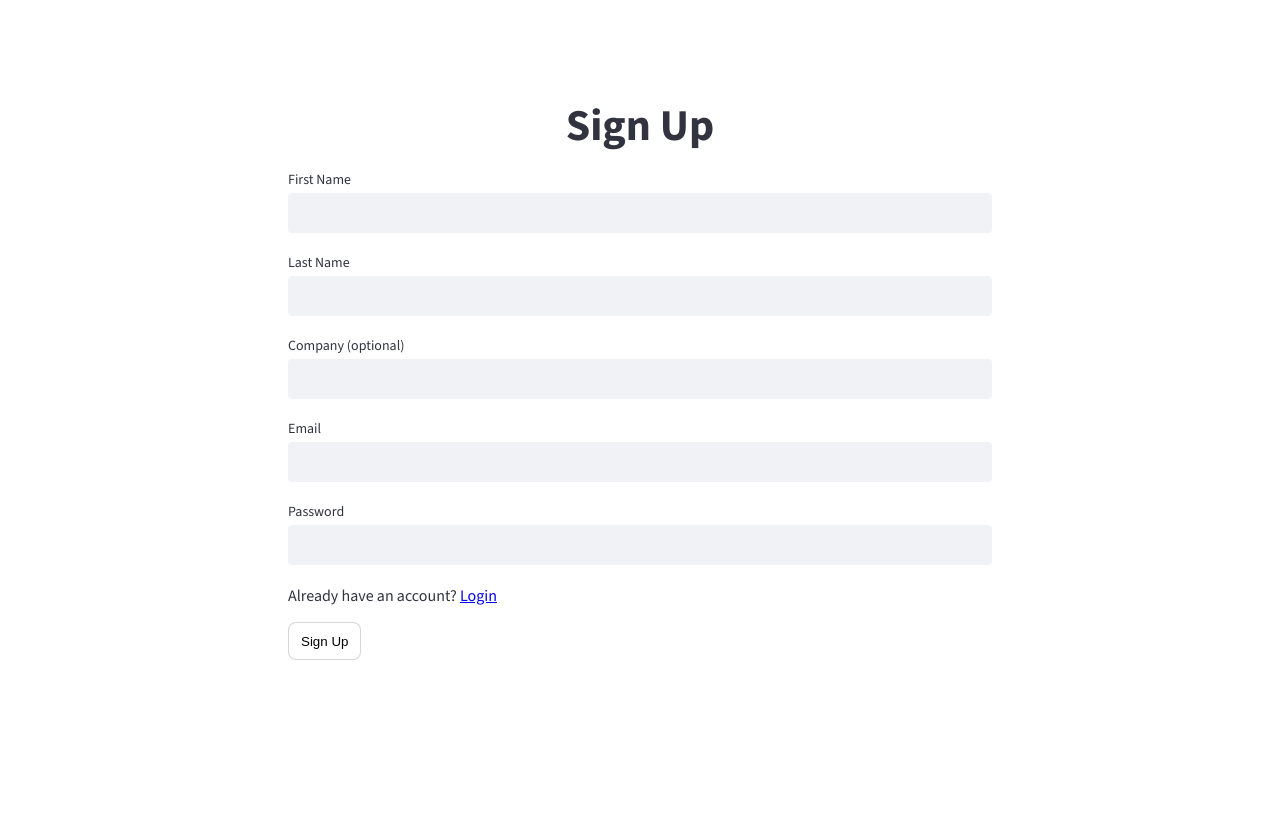
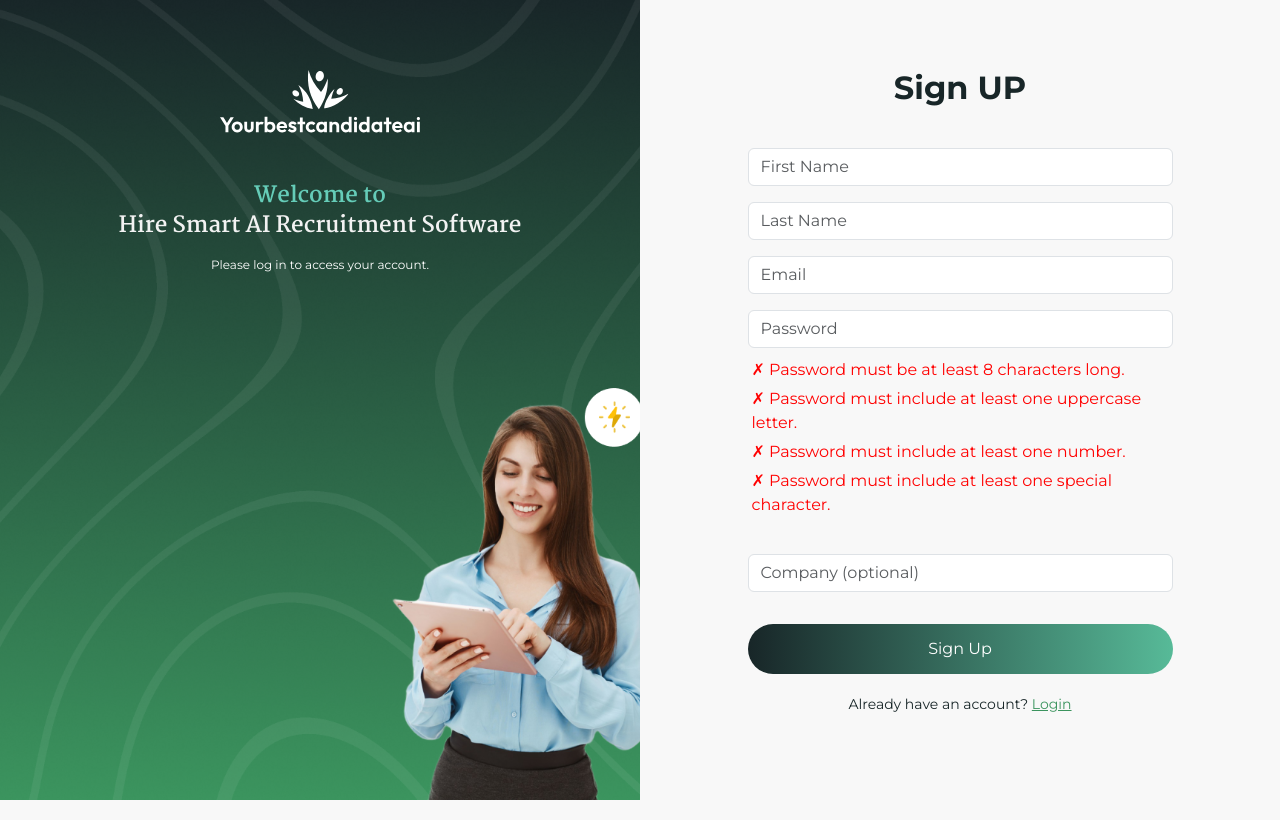
Before and after one commit to PMatX3/SESAPP, a Flask app: page /signup in a window 1280 px wide. Run offline with Flask 3, Linux system fonts and the light colour scheme.

Commit message:
Updated signup UI and resolve issue in chat

```diff
--- a/flask_app.py
+++ b/flask_app.py
@@ -591,7 +591,8 @@ def handle_ask(json):
                     retry = False
                 entire_response += chunk
                 rendered_response = md.render(entire_response)
-                add_chat_message(user_id, user_question, rendered_response, chat_id, message_id)
+                # Spawn a new thread to handle message saving
+                threading.Thread(target=add_chat_message, args=(user_id, user_question, rendered_response, chat_id, message_id)).start()
                 emit('message', {'data': rendered_response, 'is_complete':temp_finish_res})
                 # Clear the chunk to free memory
                 del chunk
--- a/static/css/style.css
+++ b/static/css/style.css
@@ -77,11 +77,17 @@
     max-width: 425px;
     width: 100%;
 }
-.login-form-data-box form .input-group input.form-control{
-    height: 48px;
-}
+
 .login-form-data-box form .form-control:focus{
     box-shadow: none;
+}
+.input-password button{
+    border-left: none;
+    border-color: #dee2e6;
+}
+.input-password button:hover{
+    border: none;
+    background: linear-gradient(90deg, rgba(24, 38, 40, 1) 0%, rgba(87, 186, 152, 1) 100%);
 }
 
 .login-form form {
@@ -147,3 +153,35 @@
     text-decoration: underline;
     color: #3B945E;
 }
+
+
+
+#signupForm .input-group .error-text{
+    margin: 0;
+    font-size: 14px;
+}
+#signupForm .input-group .input-box{
+    width: 100%;
+}
+
+#passwordCriteria {
+    list-style-type: none; /* Removes default list styling */
+    padding: 0; /* Removes default padding */
+    margin-left: 4px;
+    margin-top: 10px; /* Adds some space above the list */
+}
+
+#passwordCriteria li {
+    color: red; /* Default color indicating unmet criteria */
+    margin-bottom: 5px; /* Adds space between list items */
+}
+
+#passwordCriteria li::before {
+    content: "✗ "; /* Adds a cross mark before each item */
+    color: red; /* Red color for the cross mark */
+}
+
+#passwordCriteria li[style="color: green;"]::before {
+    content: "✓ "; /* Changes the cross mark to a check mark when criteria is met */
+    color: green; /* Green color for the check mark */
+}
--- a/templates/login.html
+++ b/templates/login.html
@@ -64,7 +64,7 @@
                                 </div>
                             </div>
                             <div class="mb-3">
-                                <div class="input-group">
+                                <div class="input-group input-password">
                                     <input type="password" class="form-control" id="password" name="password"
                                         placeholder="Password">
                                     <button class="btn btn-outline-secondary" type="button" id="togglePassword">
--- a/templates/signup.html
+++ b/templates/signup.html
@@ -4,173 +4,116 @@
 <head>
     <meta charset="UTF-8">
     <meta name="viewport" content="width=device-width, initial-scale=1.0">
-    <title>Signup</title>
+    <!-- font -->
     <link rel="preconnect" href="https://fonts.googleapis.com">
     <link rel="preconnect" href="https://fonts.gstatic.com" crossorigin>
     <link
-        href="https://fonts.googleapis.com/css2?family=Inter:wght@100..900&family=Source+Sans+3:ital,wght@0,200..900;1,200..900&display=swap"
+        href="https://fonts.googleapis.com/css2?family=Martel:wght@200;300;400;600;700;800;900&family=Montserrat:ital,wght@0,100..900;1,100..900&display=swap"
         rel="stylesheet">
+
+    <!-- icon -->
+    <link rel="stylesheet" href="https://cdnjs.cloudflare.com/ajax/libs/font-awesome/6.5.2/css/all.min.css">
+
+    <!-- Bootstrap css -->
+    <link href="https://cdn.jsdelivr.net/npm/bootstrap@5.3.3/dist/css/bootstrap.min.css" rel="stylesheet"
+        integrity="sha384-QWTKZyjpPEjISv5WaRU9OFeRpok6YctnYmDr5pNlyT2bRjXh0JMhjY6hW+ALEwIH" crossorigin="anonymous">
     <script src="https://ajax.googleapis.com/ajax/libs/jquery/3.5.1/jquery.min.js"></script>
+    <link rel="stylesheet" href="https://www.yourbestcandidate.ai/static/css/style.css">
     <link rel="shortcut icon" href="https://www.yourbestcandidate.ai/static/images/Yourbestcandidateai-white-logo.png">
-    <style>
-        * {
-            box-sizing: border-box;
-        }
-
-        body {
-            font-family: "Source Sans 3", sans-serif;
-            background-color: #fff;
-            height: 100vh;
-            margin: 0;
-            color: #31333f;
-            font-weight: 400;
-        }
-
-        .signup-container {
-            background: transparent;
-            border-radius: 5px;
-            box-shadow: none;
-            width: 100%;
-            padding: 6rem 1rem 10rem;
-            max-width: 46rem;
-        }
-
-        .input-group {
-            margin-bottom: 20px;
-        }
-
-        .signup-container h2 {
-            text-align: center;
-            margin-top: 0;
-            font-size: 44px;
-            margin-bottom: 0;
-            padding-top: 20px;
-            padding-bottom: 16px;
-        }
-
-        input[type="text"],
-        input[type="password"],
-        input[type="email"] {
-            width: 100%;
-            padding: 10px;
-            border: 0;
-            border-radius: 4px;
-            background: #f0f2f6;
-            height: 40px;
-        }
-
-        .input-group label {
-            font-size: 14px;
-            font-weight: 400;
-            margin-bottom: 4px;
-            display: block;
-            color: #31333f;
-        }
-
-        button {
-            display: inline-flex;
-            align-items: center;
-            justify-content: center;
-            font-weight: 400;
-            padding: 0.25rem 0.75rem;
-            border-radius: 0.5rem;
-            min-height: 38.4px;
-            background-color: rgb(255, 255, 255);
-            border: 1px solid rgba(49, 51, 63, 0.2);
-            cursor: pointer;
-        }
-
-        button:hover {
-            border-color: rgb(255, 75, 75);
-            color: rgb(255, 75, 75);
-        }
-
-        .navbar {
-            background-color: #29313d;
-            color: white;
-            padding: 10px 20px;
-            display: flex;
-            justify-content: space-between;
-            align-items: center;
-            position: relative;
-            /* Change to fixed if you want it always visible at the top */
-            width: 100%;
-            z-index: 1000;
-        }
-
-        .navbar h1 {
-            margin: 0;
-            font-size: 24px;
-        }
-
-        .navbar div {
-            display: flex;
-            align-items: center;
-        }
-
-        .btn {
-            padding: 8px 16px;
-            color: white;
-            background-color: #475063;
-            border: none;
-            border-radius: 4px;
-            cursor: pointer;
-            text-decoration: none;
-            margin-left: 10px;
-            font-size: 16px;
-            line-height: 1.5;
-            display: inline-block;
-            width: 100px;
-            text-align: center;
-        }
-
-        .btn:hover {
-            background-color: #29313d;
-        }
-
-        .center-container {
-            display: flex;
-            justify-content: center;
-            align-items: center;
-            height: 100vh;
-        }
-    </style>
+    <title>Signup</title>
 </head>
 
 <body>
-    <div class="center-container">
-        <div class="signup-container">
-            <form id="signupForm" action="/signup" method="POST">
-                <h2>Sign Up</h2>
-                <div class="input-group">
-                    <label for="firstName">First Name</label>
-                    <input type="text" id="firstName" name="firstName" required>
+
+    <div class="container-fluid">
+        <div class="row login-row">
+            <!-- Image -->
+            <div class="col-lg-6 p-0">
+                <div class="login-left-box">
+                    <div class="login-img">
+                        <img src="https://www.yourbestcandidate.ai/static/images/login-image.png" class="img-fluid"
+                            alt="Login Image">
+                    </div>
+                    <div class="login-content">
+                        <div class="logo">
+                            <img src="https://www.yourbestcandidate.ai/static/images/Yourbestcandidateai-white-logo.svg"
+                                alt="">
+                        </div>
+                        <div class="login-title-text">
+                            <h2> <span>Welcome to</span>
+                                <p>Hire Smart AI Recruitment Software</p>
+                            </h2>
+                            <p class="title-sub-text">Please log in to access your account.</p>
+                        </div>
+                    </div>
                 </div>
-                <div class="input-group">
-                    <label for="lastName">Last Name</label>
-                    <input type="text" id="lastName" name="lastName" required>
+            </div>
+            <!-- Form -->
+            <div class="col-lg-6  p-0">
+                <div class="login-form">
+                    <div class="login-form-data-box">
+                        <h2 class="login-form-title">Sign UP</h2>
+                        <form id="signupForm">
+                            <div class="row">
+                                <div class="col-lg-12">
+                                    <div class="input-group mb-3">
+                                        <div class="input-box">
+                                            <input type="text" class="form-control" name="firstName" id="FirstName"
+                                                placeholder="First Name" aria-describedby="inputGroup-sizing-default">
+                                        </div>
+                                    </div>
+                                </div>
+                                <div class="col-lg-12">
+                                    <div class="input-group mb-3">
+                                        <div class="input-box">
+                                            <input type="text" class="form-control" name="lastName" id="LastName"
+                                                placeholder="Last Name" aria-describedby="inputGroup-sizing-default">
+                                        </div>
+                                    </div>
+                                </div>
+
+                                <div class="col-lg-12">
+                                    <div class="input-group mb-3">
+                                        <div class="input-box">
+                                            <input type="email" class="form-control" name="email" id="Email"
+                                                placeholder="Email" aria-describedby="inputGroup-sizing-default">
+                                        </div>
+                                    </div>
+                                </div>
+                                <div class="col-lg-12">
+                                    <div class="input-group mb-3">
+                                        <div class="input-box">
+                                            <input type="password" class="form-control" name="password" id="Password"
+                                                placeholder="Password" oninput="validatePassword(this.value)"
+                                                aria-describedby="inputGroup-sizing-default">
+                                        </div>
+                                        <ul id="passwordCriteria">
+                                            <li id="lengthCriteria">Password must be at least 8 characters long.</li>
+                                            <li id="uppercaseCriteria">Password must include at least one uppercase
+                                                letter.</li>
+                                            <li id="numberCriteria">Password must include at least one number.</li>
+                                            <li id="specialCharCriteria">Password must include at least one special
+                                                character.</li>
+                                        </ul>
+                                    </div>
+                                </div>
+                                <div class="col-lg-12">
+                                    <div class="input-group mb-3">
+                                        <div class="input-box">
+                                            <input type="text" class="form-control" name="company" id="company"
+                                                placeholder="Company (optional)"
+                                                aria-describedby="inputGroup-sizing-default">
+                                        </div>
+                                    </div>
+                                </div>
+                            </div>
+                            <p id="errorMessage" class="text-danger text-center"></p>
+                            <button type="submit" class="login-btn w-100">Sign Up</button>
+                            <p class="chage-account">Already have an account? <a href="login">Login</a></p>
+                        </form>
+                    </div>
                 </div>
-                <div class="input-group">
-                    <label for="company">Company (optional)</label>
-                    <input type="text" id="company" name="company">
-                </div>
-                <div class="input-group">
-                    <label for="email">Email</label>
-                    <input type="email" id="email" oninput="validateEmail(this.value)" name="email" required>
-                    <span id="email_error" style="color: red;"></span>
-                </div>
-                <div class="input-group">
-                    <label for="password">Password</label>
-                    <input type="password" oninput="validatePassword(this.value)" id="password" name="password"
-                        required>
-                    <span id="password_error" style="color: red;"></span>
-                </div>
-                <!-- already have an account -->
-                <div class="already-account">
-                    <p>Already have an account? <a href="/login">Login</a></p>
-                </div>
-                <button type="submit">Sign Up</button>
-            </form>
+            </div>
         </div>
     </div>
     <script>
@@ -180,8 +123,10 @@
             // Check for blank space values in input fields
             const inputs = this.querySelectorAll('input[type="text"]:not(#company), input[type="password"], input[type="email"]');
             let allFieldsValid = true;
+            console.log(allFieldsValid)
             for (let input of inputs) {
                 if (input.value.trim() === '') {
+                    console.log(input.value.trim())
                     allFieldsValid = false;
                     break;
                 }
@@ -193,7 +138,7 @@
             }
 
             var formData = new FormData(this);
-
+            console.log(formData)
             fetch('/signup', {
                 method: 'POST',
                 body: formData
@@ -213,28 +158,45 @@
                 });
         });
         function validatePassword(password) {
-            const passwordError = document.getElementById('password_error');
             const submitButton = document.querySelector('button[type="submit"]');
             let isValid = true;
 
+            // Length criteria
+            const lengthCriteria = document.getElementById('lengthCriteria');
             if (password.length < 8) {
-                passwordError.textContent = "Password must be at least 8 characters long.";
-                isValid = false;
-            } else if (!/[A-Z]/.test(password)) {
-                passwordError.textContent = "Password must include at least one uppercase letter.";
-                isValid = false;
-            } else if (!/[0-9]/.test(password)) {
-                passwordError.textContent = "Password must include at least one number.";
-                isValid = false;
-            } else if (!/[!@#$%^&*(),.?":{}|<>]/.test(password)) {
-                passwordError.textContent = "Password must include at least one special character.";
+                lengthCriteria.style.color = "red";
                 isValid = false;
             } else {
-                passwordError.textContent = "Password is valid!";
-                passwordError.style.color = "green"; // Set text color to green on success
+                lengthCriteria.style.color = "green";
             }
 
-            passwordError.style.color = isValid ? "green" : "red";
+            // Uppercase letter criteria
+            const uppercaseCriteria = document.getElementById('uppercaseCriteria');
+            if (!/[A-Z]/.test(password)) {
+                uppercaseCriteria.style.color = "red";
+                isValid = false;
+            } else {
+                uppercaseCriteria.style.color = "green";
+            }
+
+            // Number criteria
+            const numberCriteria = document.getElementById('numberCriteria');
+            if (!/[0-9]/.test(password)) {
+                numberCriteria.style.color = "red";
+                isValid = false;
+            } else {
+                numberCriteria.style.color = "green";
+            }
+
+            // Special character criteria
+            const specialCharCriteria = document.getElementById('specialCharCriteria');
+            if (!/[!@#$%^&*(),.?":{}|<>]/.test(password)) {
+                specialCharCriteria.style.color = "red";
+                isValid = false;
+            } else {
+                specialCharCriteria.style.color = "green";
+            }
+
             submitButton.disabled = !isValid;
         }
 
```
Also changed, not shown: cromadbTest.py (+1 -9 lines), templates/admin.html (+20 -23 lines), templates/index.html (+3 -4 lines).
